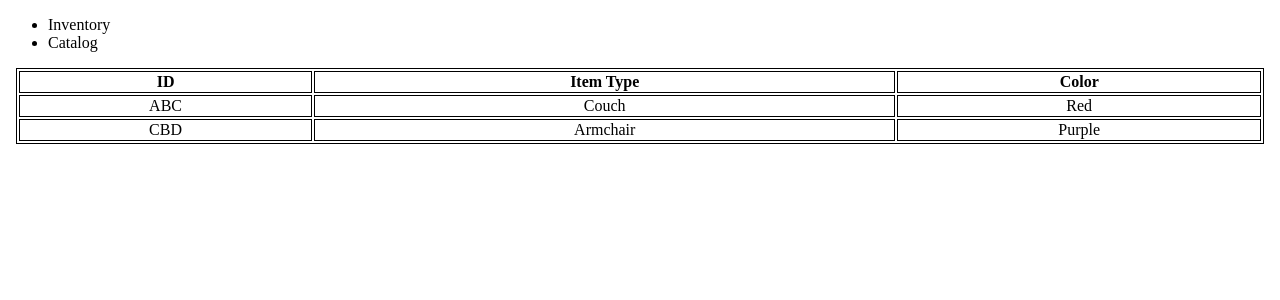
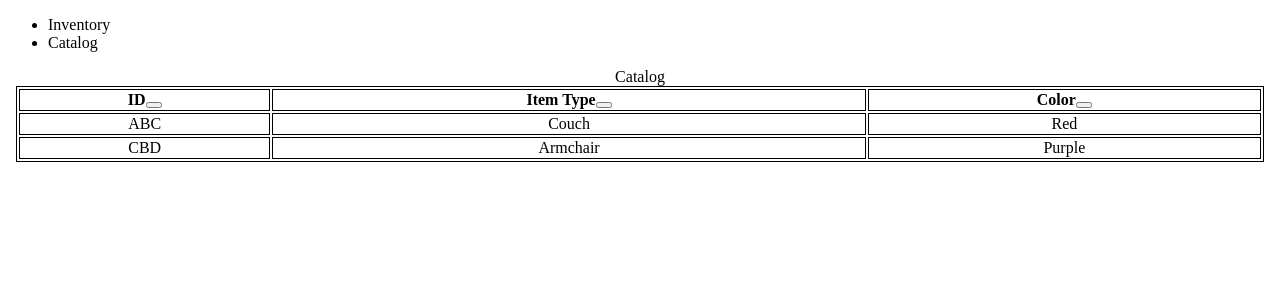
Before and after one commit to ExpertSeahorse/TeamGrant, a React (Create React App) app: page / in a window 1280 px wide. Both pictures are taken after a click on the link "Catalog". Shown: the top 300 px of the page. Built offline with nearby package versions, Linux system fonts and the light colour scheme.

Commit message:
Much better sorted table

```diff
--- a/src/App.js
+++ b/src/App.js
@@ -2,7 +2,7 @@ import React, { useState, useEffect, useRef } from 'react'
 import Header from './Header'
 import { stringify, v4 as uuidv4 } from 'uuid';
 import Inventory from './Inventory';
-import { Table, Catalog } from './Catalog';
+import Catalog from './Catalog';
 import './App.css';
 //import Catalog from './Catalog';
 
@@ -15,7 +15,7 @@ Add invoices tab:
 */
 
 // Build the webpage by combining components
-function App() {
+export default function App() {
   const [page, setPage] = useState('i')
 
   function showInventory() {
@@ -32,11 +32,8 @@ function App() {
       <Header showInventory={showInventory} showCatalog={showCatalog}/>
     </header>
     <body>
-    {/* {page === 'i' ? <Inventory /> : <Table data={Catalog} />} */}
-      <Table data={Catalog} />
+      {page === 'i' ? <Inventory /> : <Catalog />}
     </body>
     </>
   )
 }
-
-export default App;
--- a/src/Catalog.js
+++ b/src/Catalog.js
@@ -1,118 +1,119 @@
-import React from 'react'
+import React, { useState } from 'react'
 //import { render } from 'react-dom'
 import CatalogItem from './CatalogItem'
 
-// set types of sort
-const sortTypes = {
-  itemTypeUp: {
-    class: 'itemTypeUp',   // function name
-    fn: (a,b) =>{        // function equation
-      if (a.itemType.toUpperCase() < b.itemType.toUpperCase()){
-        return 1
-      }
-      else if (a.id.toUpperCase() < b.id.toUpperCase()){
-        return -1
-      }
-      else
-        return 0
+// Create sorted data
+const useSortableData = (items, config = null) => {
+  // sortConfig remembers the current sort pattern
+  const [sortConfig, setSortConfig] = React.useState(config);
+
+  // memoize the sorting algo so if the table is rerendered the sort is not recalculated
+  const sortedItems = React.useMemo(() => {
+    // copy the items arr to maintain the orig
+    let sortableItems = [...items];
+    // if sortConfig exists:
+    if (sortConfig !== null) {
+      // sort the table by a's key and b's key and direction. key + direction are set in requestSort
+      sortableItems.sort((a, b) => {
+        if (a[sortConfig.key] < b[sortConfig.key]) {
+          return sortConfig.direction === 'ascending' ? -1 : 1;
+        }
+        if (a[sortConfig.key] > b[sortConfig.key]) {
+          return sortConfig.direction === 'ascending' ? 1 : -1;
+        }
+        return 0;
+      });
     }
-  },
-  itemTypeDown: {
-    class: 'itemTypeDown',
-    fn: (a,b) =>{        // function equation
-      if (a.itemType.toUpperCase() < b.itemType.toUpperCase()){
-        return -1
-      }
-      else if (a.id.toUpperCase() < b.id.toUpperCase()){
-        return 1
-      }
-      else
-        return 0
+    return sortableItems;
+  }, [items, sortConfig]);
+
+  // set the value of the config with input from button
+  const requestSort = key => {
+    let direction = 'ascending';
+    // if already ascending and previous sort was the same key, swap to decending
+    if (
+      sortConfig &&
+      sortConfig.key === key &&
+      sortConfig.direction === 'ascending'
+    ) {
+      direction = 'descending';
     }
-  },
-  default: {
-    class: 'sort',
-    fn: (a,b) => a.id.toUpperCase() < b.id.toUpperCase()
+    // set SortConfig to key, direction
+    setSortConfig({ key, direction });
   }
-};
 
-//const catalog = require('./data/catalog.json')
-//console.log(Object.keys(catalog))
+  return { items: sortedItems, requestSort, sortConfig  };
+}
 
-class Table extends React.Component{
-  // set default state
-  state = {
-    currentSort : 'default'
+//input props: array
+const CatalogTable = (props) => {
+  // get data + sort it w/ above process
+  const { items, requestSort, sortConfig } = useSortableData(props.products);
+
+  // for styling later
+  const getClassNamesFor = (name) => {
+    if (!sortConfig) {
+      return;
+    }
+    return sortConfig.key === name ? sortConfig.direction : undefined;
   };
 
-  // Switch the sort of the table based on the current sort
-  onSortChange = () => {
-		const { currentSort } = this.state;
-		let nextSort;
-
-    switch(currentSort){
-      case 'itemTypeUp':
-        nextSort = 'itemTypeDown'
-        break;
-      case 'itemTypeDown':
-        nextSort = 'itemTypeUp'
-        break;
-      default:
-        nextSort = 'itemTypeDown'
-    }
-
-		this.setState({
-			currentSort: nextSort
-		});
-	};
-
-  render(){
-    //const { data } = Object.keys(catalog);
-    const catalog = require('./data/catalog.json')
-    const data = Object(catalog)
-    const { currentSort } = this.state;
-    console.log(sortTypes[currentSort].fn)
-    console.log(catalog)
-    console.log([...data].sort(sortTypes[currentSort].fn))
-    return (
-      // make sure data populates
-      data.length > 0 && (
-        <table>
-          <thead>
-            <tr>
-              <th onClick={this.onSortChange}>ID</th>
-              <th onClick={this.onSortChange}>Item Type</th>
-              <th onClick={this.onSortChange}>Color</th>
-            </tr>
-          </thead>
-          <tbody> {
-              // Sort the keys in the catalog and loop over the catalog object and match each entry to a row in the Table
-              [...data].sort(sortTypes[currentSort].fn).map(p => (
-                <tr>
-                  <td>{p.id}</td>
-                  <td>{p.itemType}</td>
-                  <td>{p.color}</td>
-                </tr>
-              ))}
-          </tbody>
-      </table>
-      )
-    );
-  }
+  return (
+    <table>
+      <caption>Catalog</caption>
+      <thead>
+        <tr>
+          <th>
+            {/* Table Headers */}
+            ID
+            <button
+              type="button"
+              onClick={() => requestSort('id')}
+              className={getClassNamesFor('id')}>
+              {getClassNamesFor('id')}
+            </button>
+          </th>
+          <th>
+            Item Type
+            <button
+            type="button"
+            onClick={() => requestSort('itemType')}
+            className={getClassNamesFor('itemType')}>
+            {getClassNamesFor('itemType')}
+            </button>
+          </th>
+          <th>
+            Color
+            <button
+            type="button"
+            onClick={() => requestSort('color')}
+            className={getClassNamesFor('color')}>
+            {getClassNamesFor('color')}
+            </button>
+          </th>
+        </tr>
+      </thead>
+      <tbody>{
+        // Loop over the sorted list and make a row in the Table for each item
+        items.map(p => <CatalogItem value={p}/> )
+        }
+      </tbody>
+    </table>
+  );
 }
 
-
-function Catalog() {
+export default function Catalog() {
   const catalog = require('./data/catalog.json')
-  console.log(Object.keys(catalog))
+  console.log(catalog)
 
   // Print the html representation of the Catalog JSON
   // The Catalog is a lookup table for the Inventory. To add an item to the inventory, just input the ID + Qty and the properties will be populated
 
-
-  return catalog;
+  return (
+    <div className="App">
+      <CatalogTable
+        products={catalog}
+      />
+    </div>
+  );
 }
-export {
-  Table,
-  Catalog
-}
--- a/src/CatalogItem.js
+++ b/src/CatalogItem.js
@@ -4,7 +4,7 @@ import React from 'react'
 export default function CatalogItem(props) {
   return (
       <tr>
-        <td>{props.id}</td>
+        <td>{props.value.id}</td>
         <td>{props.value.itemType}</td>
         <td>{props.value.color}</td>
       </tr>
```
